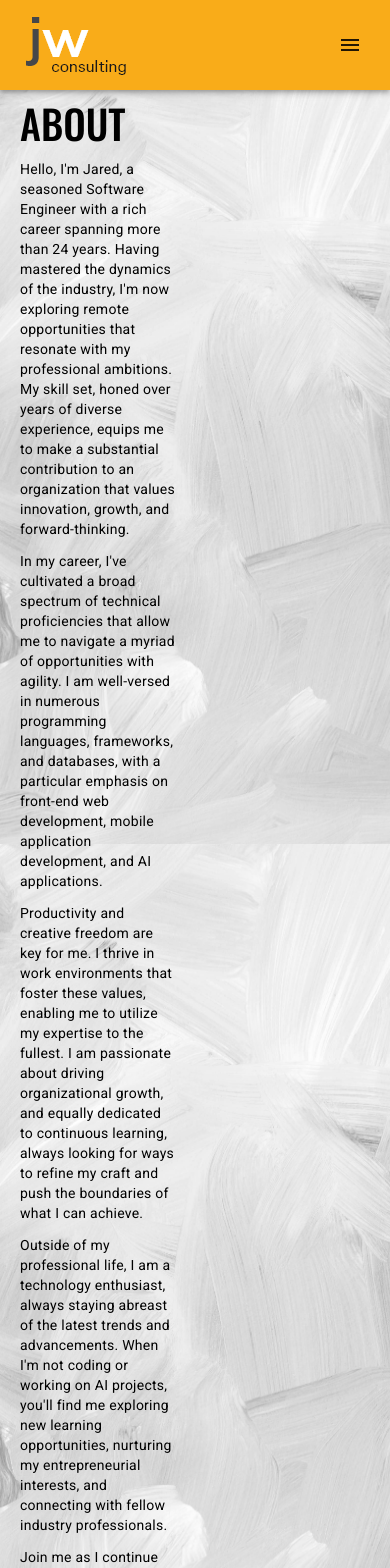
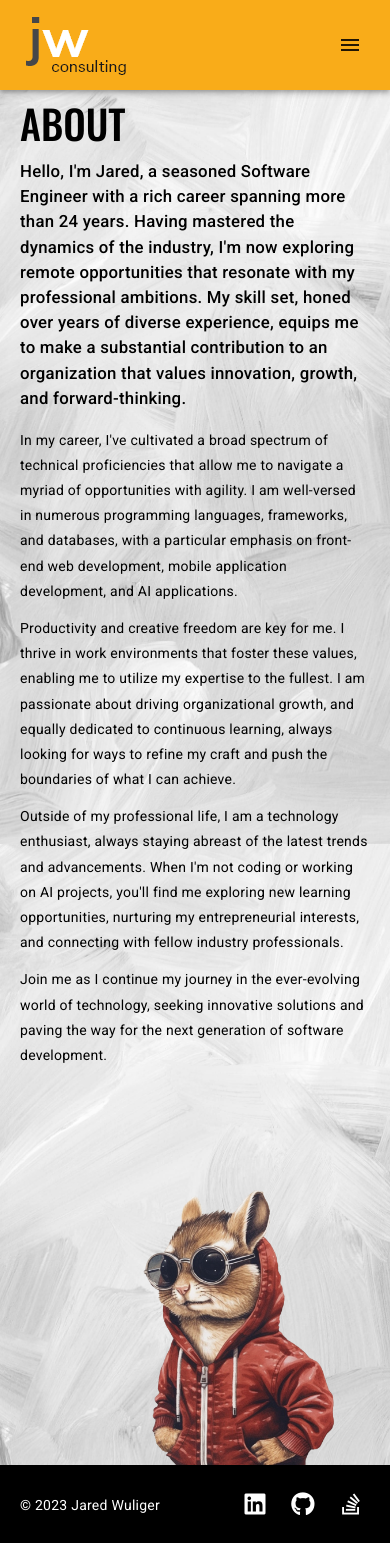
Before and after one commit to jwuliger/jaredwuliger.com, an Angular app: page /about in a window 390 px wide. Shown: the top 1568 px of the page. After the commit the page ends 1543 px from the top, so only its background shows below. Built offline with nearby package versions, Linux system fonts and the light colour scheme; a web font is replaced by a local one.

Commit message:
about page - clean up

```diff
--- a/src/app/features/about/about.component.html
+++ b/src/app/features/about/about.component.html
@@ -2,7 +2,7 @@
 <div class="app-page-container">
     <div class="app-page-content">
         <div class="column">
-            <p>
+            <p class="app-about-lead">
                 Hello, I'm Jared, a seasoned Software Engineer with a rich
                 career spanning more than 24 years. Having mastered the dynamics
                 of the industry, I'm now exploring remote opportunities that
--- a/src/app/features/about/about.component.scss
+++ b/src/app/features/about/about.component.scss
@@ -1,43 +1,9 @@
-.flex-container {
-    display: flex;
-    flex-wrap: wrap;
-    width: 100%;
-    height: 100%;
-    background: #464749;
-    // border: 1px solid green;
-}
-
-.flex-item {
-    flex: 1 0 100%;
-    box-sizing: border-box;
-    // border: 1px solid red;
-}
-
-@media (min-width: 600px) {
-    .flex-item {
-        flex: 1;
-    }
-}
-
-.app-about-img {
-    max-width: 100% !important;
-    height: auto;
-    display: block;
-}
-
 .app-about-lead {
-    font-size: 1.5em;
+    font-size: 1.2em;
     font-weight: 300;
     line-height: 1.5;
     margin: 0 0 1em 0;
     font-weight: 500;
-}
-
-.app-about-content {
-    background: #464749;
-    color: white;
-    padding: 30px;
-    line-height: 1.8;
 }
 
 .app-about-img {
@@ -46,30 +12,52 @@
     margin-left: auto;
 }
 
-.app-about-img-container {
-    display: flex;
-    flex-direction: column;
-    justify-content: space-between;
-    border: 1px solid red;
-}
-
 .app-page-container {
     display: flex;
     flex-direction: column;
+    flex-wrap: wrap;
     height: 100%;
     margin: 0;
 }
 
 .app-page-content {
-    flex-wrap: wrap;
     display: flex;
     flex: 1;
+}
+
+/* For desktops and laptops */
+@media (min-width: 1025px) {
+    .app-page-content {
+        flex-direction: row;
+    }
+}
+
+/* For landscape tablets and medium devices */
+@media (max-width: 1024px) {
+    .app-page-content {
+        flex-direction: column;
+    }
+}
+
+/* For portrait tablets and small devices */
+@media (max-width: 768px) {
+    .app-page-content {
+        flex-direction: column;
+    }
+}
+
+/* For smaller smartphones */
+@media (max-width: 480px) {
+    .app-page-content {
+        flex-direction: column;
+    }
 }
 
 .column {
     flex: 1;
     padding: 20px;
     box-sizing: border-box;
+    line-height: 1.8;
 }
 
 .img-column {
--- a/src/app/features/home/home.component.html
+++ b/src/app/features/home/home.component.html
@@ -1,7 +1,7 @@
 <div class="home-page-container">
     <ngx-typed-js
         class="hero-message"
-        [strings]="['Development', 'Engineering', 'Architecture', 'Consultant']"
+        [strings]="['Development', 'Engineering', 'Architecture', 'Consulting']"
         [typeSpeed]="100"
         [loop]="true"
         [startDelay]="500"
```
